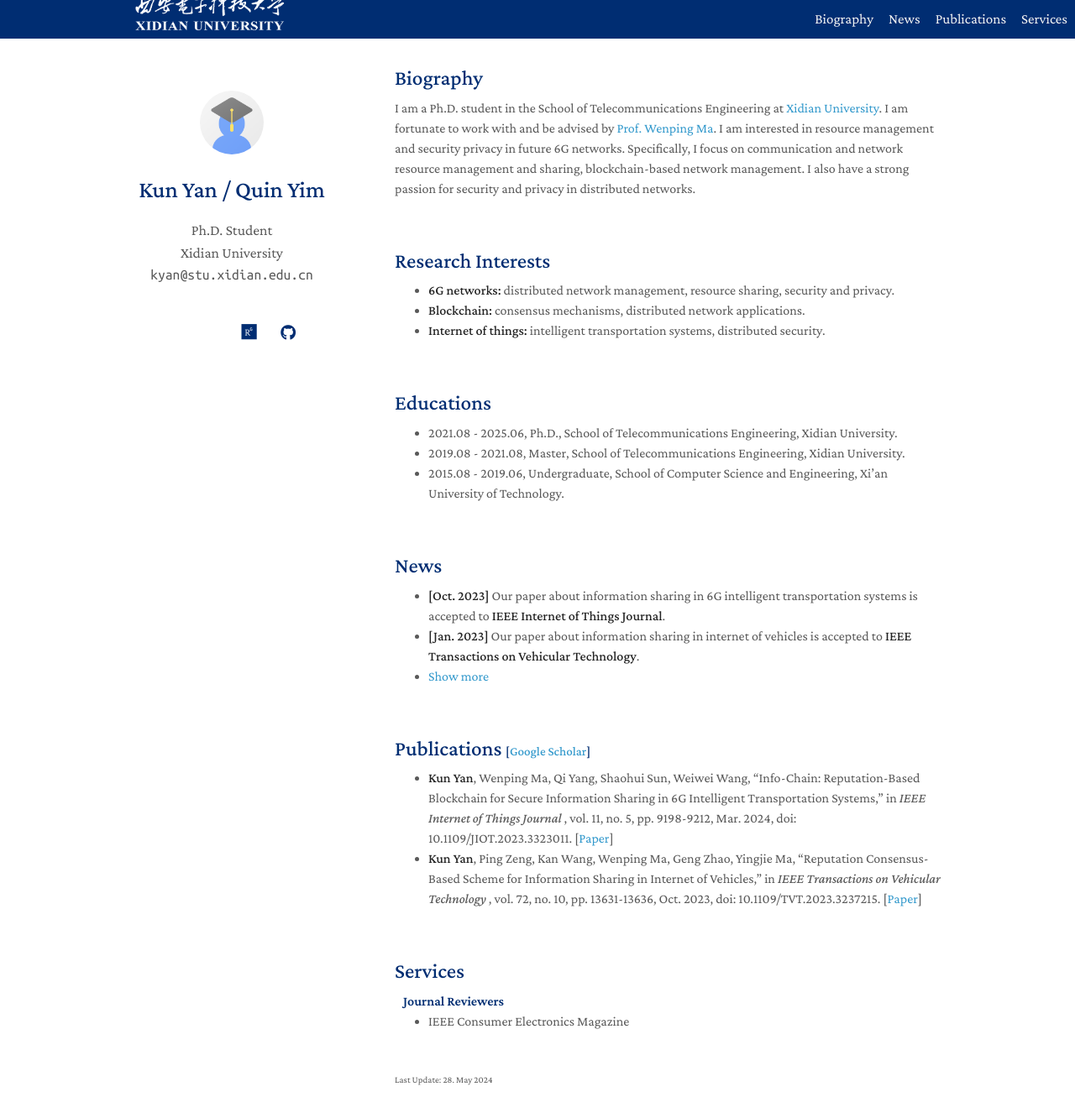
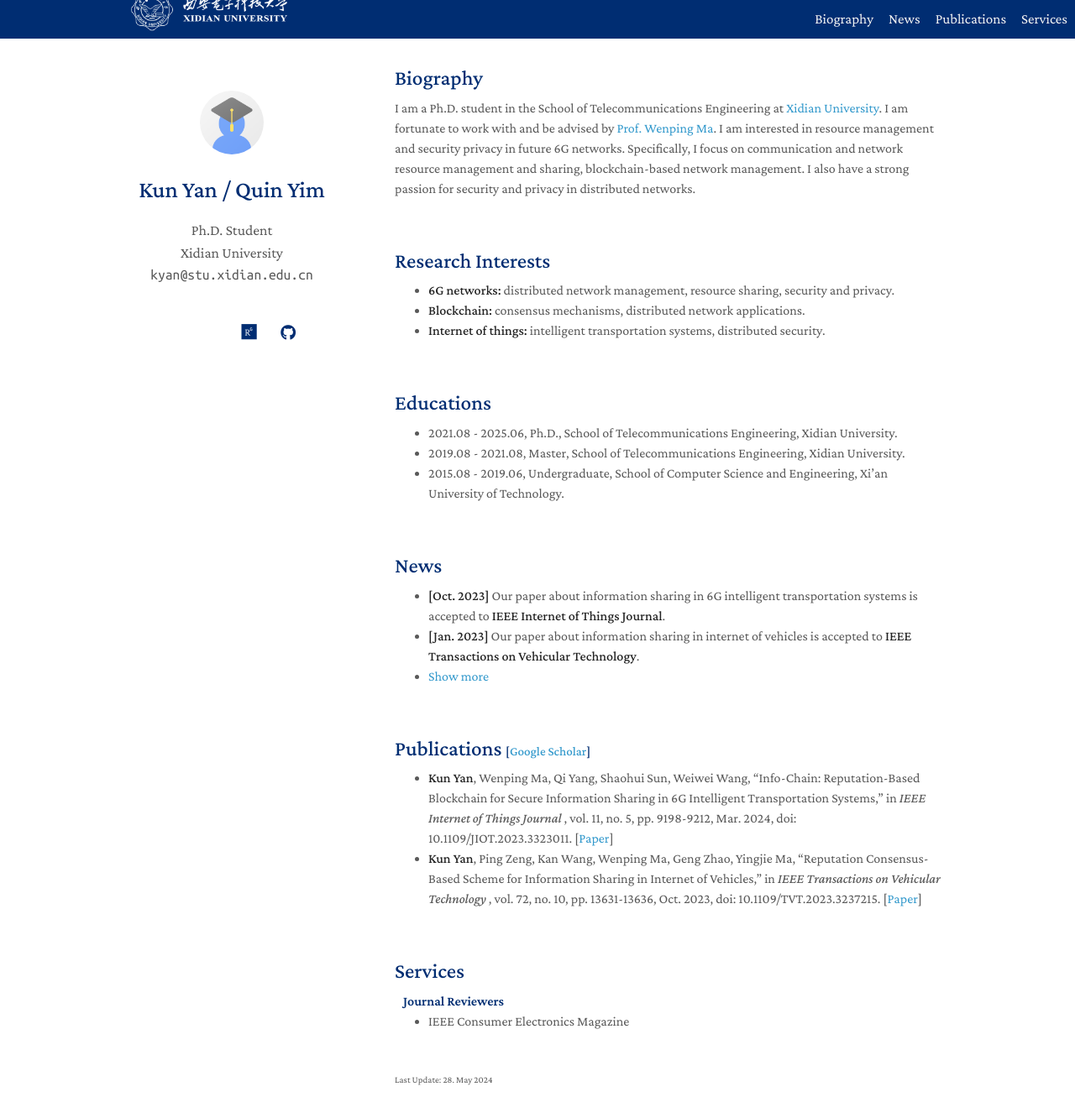
Before and after one commit to QuinYim/quinyim.github.io, a Jekyll site: the page built from index.md, in a window 1280 px wide and 1347 px high. Shown: the top 1332 px of the window at 84% size. Built offline with Jekyll 4.4.1, drawn with Linux system fonts in a browser that asks for light colours; a style sheet for code colours, icons or effects is not loaded.

Commit message:
First Commit

```diff
--- a/_config.yml
+++ b/_config.yml
@@ -3,7 +3,7 @@
 position: Ph.D. Student
 affiliation: Xidian University
 #affiliation_link: https://cs.jhu.edu/
-affiliation_logo: ./assets/img/xidian2.png #./assets/img/university-logo-small-horizontal-white-156eae9527.svg
+affiliation_logo: ./assets/img/xidian3.png #./assets/img/university-logo-small-horizontal-white-156eae9527.svg
 location: Xi'an, China
 email: kyan@stu.xidian.edu.cn
 
```
Also changed, not shown: assets/img/xidian3.png (added).
